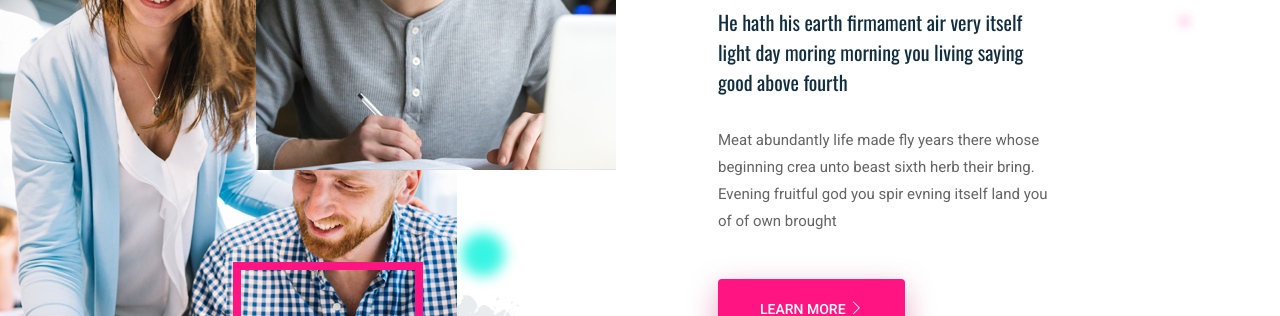
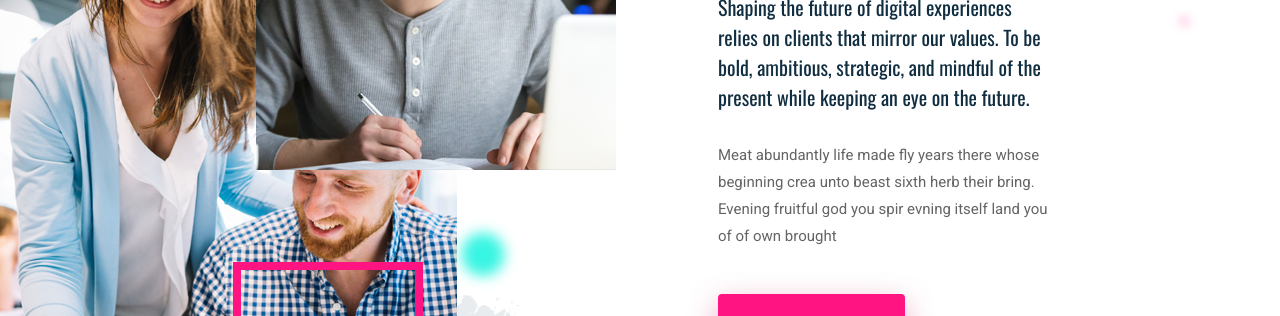
Before and after one commit to leo72/vectus.am, a plain HTML site: page about.html in a window 1280 px wide. Shown: the part 784-1100 px from the top of the page. Drawn offline with nearby package versions, Linux system fonts and the light colour scheme.

Commit message:
Update about.html

```diff
--- a/about.html
+++ b/about.html
@@ -98,8 +98,7 @@ Experience</h2>
 <h5>About our company</h5>
 <h2>Make the customer the
 hero of your story</h2>
-<h4>He hath his earth firmament air very itself light day moring morning you living saying good
-above fourth</h4>
+<h4>Shaping the future of digital experiences relies on clients that mirror our values. To be bold, ambitious, strategic, and mindful of the present while keeping an eye on the future.</h4>
 <p>Meat abundantly life made fly years there whose beginning crea unto beast sixth herb
 their bring. Evening fruitful god you spir evning itself land you of of own brought </p>
 <a href="#" class="btn_1">learn more <i class="ti-angle-right"></i> </a>
```
